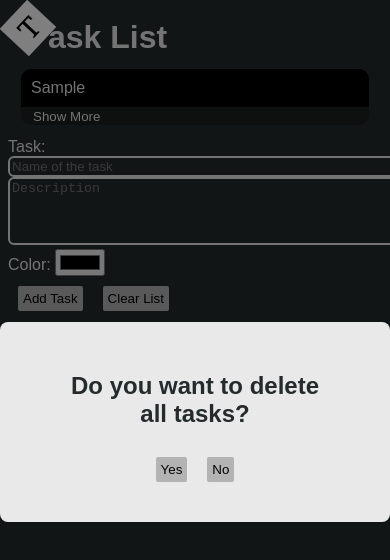
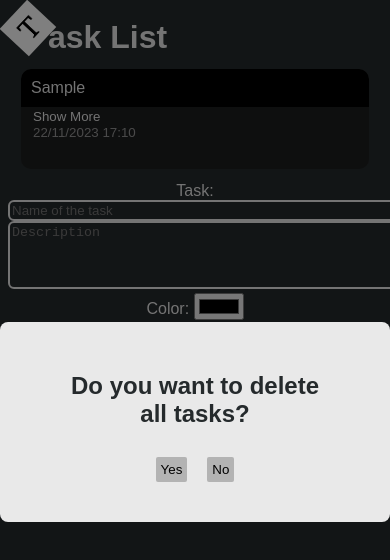
Before and after one commit to Fox-Coffee/task-list, a React (Vite) app: page / in a window 390 px wide. Both pictures are taken after typing "Sample", "Sample" into the empty fields and a click on the button "Clear List". Shown: the top 560 px of the page. Built offline with nearby package versions, Linux system fonts and the light colour scheme.

Commit message:
Updated the responsive design📱

```diff
--- a/src/App.scss
+++ b/src/App.scss
@@ -44,6 +44,11 @@ h1{
         transform: rotate(360deg);
     }
 }
+@media screen and (max-width: 600px) {
+    form{
+        text-align: center;
+    }
+}
 .logo{
     width: 40px;
     animation-name: logo;
--- a/src/components/ListElement.scss
+++ b/src/components/ListElement.scss
@@ -38,6 +38,10 @@
     margin: 0 12px;
     font-size: smaller;
 }
+.delete, .edit{
+    position: relative;
+    bottom: 0;
+}
 .delete:hover{
     color: rgb(219, 19, 19);
 }
@@ -54,12 +58,23 @@
     background-color: rgb(29, 30, 31);
     margin: 13px;
     flex: 25%;
-    max-width: 400px;
+    max-width: 350px;
     animation: grow 0.7s;
+    height: 100px;
+    transition: height 0.3s ease-in-out;
+    overflow: hidden;
+
+    &.expanded {
+        height: 300px;
+    }
 }
 .taskDescription{
-    padding: 10px;
-    list-style-type: none;
+    overflow-wrap: break-word;
+    word-wrap: break-word;
+    hyphens: auto;
+    overflow: hidden;
+    text-overflow: ellipsis;
+    padding: 0 40px;
 }
 @media (max-width: 1300px) {
     .task{
@@ -81,3 +96,8 @@
 .delAni{
     animation: delAni 0.5s;
 }
+.date{
+    font-size: smaller;
+    color: rgb(150, 150, 150);
+    margin: 0 12px;
+}
--- a/src/components/ListElement.tsx
+++ b/src/components/ListElement.tsx
@@ -36,13 +36,16 @@ function ListElement(props:any){
     color - the color used for accented elements of an element
   */
 
-  //Used to determine if
+  //Used to determine if the details should be shown
   const [showDetails, changeShowDetails] = useState(false);
+  //Used to determine if the delete message box should be shown
   const [showDeleteMessageBox, changeShowDeleteMessageBox] = useState(false);
+  //Used to determine if the edit message box should be shown
   const [showEditMessageBox, changeShowEditMessageBox] = useState(false);
+  //Used to determine if the delete animation should be played
   const [deleteAnimation, setDeleteAnimation] = useState(false);
 
-
+  //Used to determine which task is being edited
   const [index, setIndex] = useState(props.index);
 
   const editTask = (index:number, newTask:string, newDesc:string, newColor:string) => {
@@ -77,31 +80,35 @@ function ListElement(props:any){
       updatedDesc.splice(index, 1);
       props.updateDesc(updatedDesc);
 
+      //Updating the list of colors
       const updatedColors = [...props.color];
       updatedDesc.splice(index, 1);
       props.updateCol(updatedColors);
 
+      //Updating the list of dates
       const updatedDate = [...props.date];
       updatedDate.splice(index, 1);
       props.updateDate(updatedDate);
-    }, 500)
+
+      const updatedTime = [...props.time];
+      updatedTime.splice(index, 1);
+      props.updateTime(updatedTime);
+    }, 500 /*The time, during which the animation plays, after which the task is deleted*/)
 
     //Hiding the message box
     changeShowDeleteMessageBox(false);
   };
   return(
-  <li key={index} className={`task ${deleteAnimation ? "delAni" : ""}`}>
+  <li key={index} className={`task ${deleteAnimation ? "delAni" : ""} ${showDetails ? "expanded" : ""}`}>
           {/*If showDeleteMessageBox is true, the message box for confirming deletion of a task will appear, where the user can confirm the deletion, or cancel it*/}
           {showDeleteMessageBox ? <MessageBoxDelete txt="Are you sure you want to delete this task?" yes={deleteTask} close={()=>{changeShowDeleteMessageBox(false)}}/> : <></>}
           {/*If showEditMessageBox is true, the message box for editing a task will appear*/}
           {showEditMessageBox ? <MessageBoxEdit editTask={editTask} index={index} close={()=>{changeShowEditMessageBox(false)}} oldName={props.task} oldDesc={props.description[props.index]} oldColor={props.color[index]}/> : <></>}
     <div className="taskName" style={{backgroundColor: props.color[index]}}>{props.task}</div>
           {/*If showDetails is true, the description, date of creation and buttons to edit and delete appear*/}
-    {showDetails ? <><span className="show" onClick={()=>{changeShowDetails(false)}}>Show Less</span>
-    <span className="date">Created on {String(props.date[props.index].getDate()).padStart(2, '0')}.{String(props.date[props.index].getMonth()+1).padStart(2, '0')}.{props.date[props.index].getFullYear()} at {props.date[props.index].getHours()}:{props.date[props.index].getMinutes()}</span>
-    <ul className="description" key="Description"><li className="taskDescription">{props.description[props.index]}<br/><br/>
-      <span className="delete" onClick={() => {changeShowDeleteMessageBox(true);setIndex(props.index)}}>Delete</span><span className="edit" onClick={() => {changeShowEditMessageBox(true);setIndex(props.index)}}>Edit</span>
-      </li></ul></> : <span className="show" onClick={()=>{changeShowDetails(true)}}>Show More</span>}
+    {showDetails ? <><span className="show" onClick={()=>{changeShowDetails(false)}}>Show Less</span><span className="delete" onClick={() => {changeShowDeleteMessageBox(true);setIndex(props.index)}}>Delete</span><span className="edit" onClick={() => {changeShowEditMessageBox(true);setIndex(props.index)}}>Edit</span></> : <span className="show" onClick={()=>{changeShowDetails(true)}}>Show More</span>}
+    <div className="date">{props.date[index]} {props.time[index]}</div><br /><br />
+    <div className="taskDescription">{props.description[props.index]}</div><br/><br/>
   </li>);
 }
 
@@ -111,11 +118,13 @@ ListElement.propTypes = {
   description: PropTypes.array,
   date: PropTypes.array,
   color: PropTypes.array,
+  time: PropTypes.array,
   tasks: PropTypes.array,
   updateName: PropTypes.func,
   updateDesc: PropTypes.func,
   updateCol: PropTypes.func,
-  updateDate: PropTypes.func
+  updateDate: PropTypes.func,
+  updateTime: PropTypes.func
 }
 
 export default ListElement;
--- a/src/components/MessageBox.scss
+++ b/src/components/MessageBox.scss
@@ -15,6 +15,8 @@
     You should have received a copy of the GNU General Public License
     along with this program.  If not, see <https://www.gnu.org/licenses/>.
 */
+
+// The animation of the screen dimming while the message box is displayed
 @keyframes enter{
     from{
         opacity: 0;
@@ -24,6 +26,8 @@
     }
 }
 
+
+// The animation of the message box sliding in from the top of the screen
 @keyframes slide {
     0%{
         opacity: 0;
--- a/src/index.tsx
+++ b/src/index.tsx
@@ -50,6 +50,7 @@ function App() {
   const [color, setColor] = useLocalStorage("color", []);
   const [show, setShow] = useState(false);
   const [date, setDate] = useLocalStorage("date", []);
+  const [time, setTime] = useLocalStorage("time", []);
 
   //Ref used to read the value of the input responsible for task's name
   const taskInputRef:any = useRef();
@@ -64,12 +65,13 @@ function App() {
     let newDescription = descriptionInputRef.current.value.trim();
     let newColor = colorInputRef.current.value;
     let newDate = new Date();
+    let uDate = String(newDate.getDate()).padStart(2, "0") + "/" + String(newDate.getMonth()+1).padStart(2, "0") + "/" + newDate.getFullYear();
+    let uTime = String(newDate.getHours()).padStart(2, "0") + ":" + String(newDate.getMinutes()).padStart(2, "0");
 
-    if (newTask) {
+    if (newTask && newTask.length <= 30 && newDescription.length <= 200) {
       const updatedTasks = [...tasks, newTask];
       setTasks(updatedTasks);
       taskInputRef.current.value = "";
-    }
       if (!newDescription) {
         newDescription = "No description given."
       }
@@ -80,8 +82,12 @@ function App() {
       const updatedColors = [...color, newColor];
       setColor(updatedColors);
 
-    const updatedDate = [...date, newDate];
+      const updatedDate = [...date, uDate];
       setDate(updatedDate);
+
+      const updatedTime = [...time, uTime];
+      setTime(updatedTime);
+    }
   };
   function clear(){
     setTasks([]);
@@ -89,9 +95,12 @@ function App() {
     setColor([]);
     setShow(false);
     setDate([]);
+    setTime([]);
   }
   return (
     <div className="App">
+      {/* I made the image in 2 minutes in Paint.NET, so it's not the best, but it's better than nothing.*/}
+      {/* At least it spins. Who doesn't like spinning images? Spinny spinny */}
       <header><img src="/icon512.png" className="logo"></img><h1>ask List</h1></header>
       {tasks.length === 0 ? (
         //Displayed if no task is present
@@ -111,7 +120,7 @@ function App() {
               updateName - Function to change the description of the tasks
               updateDate - Function to change the date of the task
             */
-            <ListElement index={index} task={task} updateName={setTasks} updateDesc={setDescribe} updateCol={setColor} tasks={tasks} description={describe} color={color} date={date} updateDate={setColor}/>
+            <ListElement index={index} task={task} updateName={setTasks} updateDesc={setDescribe} updateCol={setColor} tasks={tasks} description={describe} color={color} date={date} updateDate={setDate} time={time} updateTime={setTime}/>
           ))}
         </ul>
       )}
```
Also changed, not shown: 2 other files (tests, documents, lock files or other folders). Lines whose indentation alone changed are shown as unchanged.
